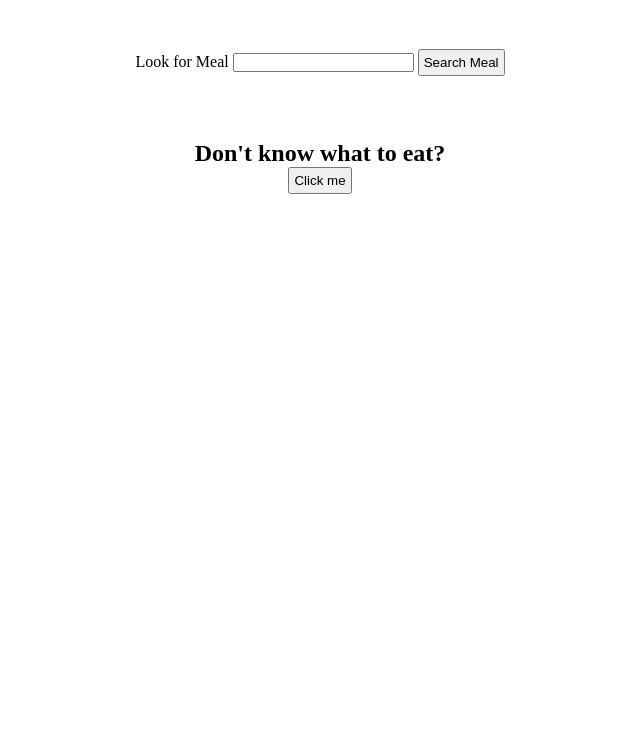
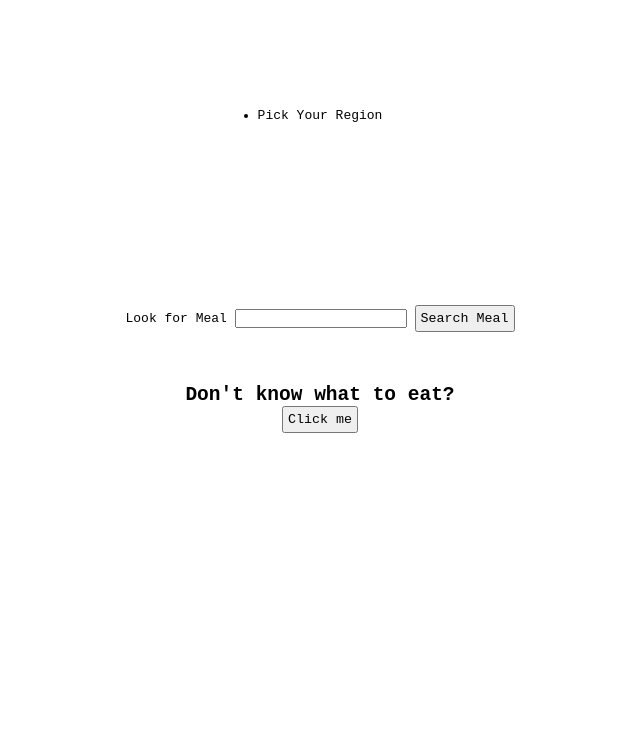
Before and after one commit to TeamFoodiesIsmaelEpifania/TeamFoodies, a website built with Vite: page app/index.html in a window 1280 px wide. Shown: the part 52-800 px from the top of the page, without its empty margins (320-960 px from the left). Built offline with nearby package versions, Linux system fonts and the light colour scheme; no server answers.

Commit message:
base-work

```diff
--- a/app/index.html
+++ b/app/index.html
@@ -11,7 +11,15 @@
     <div id="app">
       <main>
         <h1>Meal Picker</h1>
-        <form action="">
+        <div id="dropDown-container">
+          <ul class="dropdown">
+            <li>Pick Your Region
+              <ul class="dropdown-menu">
+              </ul>
+            </li>
+          </ul>
+        </div>
+        <form action="njn">
           <label for="">Look for Meal</label>
           <input type="text" name="" id="">
           <button id="search">Search Meal</button>
--- a/app/src/main.js
+++ b/app/src/main.js
@@ -3,9 +3,6 @@ import { region } from './utils/render'
 import { selectedRegion } from './utils/render'
 
 const main = () => {
-  console.log('Testing')
-  console.log('Testing branch')
-  console.log('test #2')
   region()
   selectedRegion('Mexican')
 }
--- a/app/src/style.css
+++ b/app/src/style.css
@@ -2,10 +2,18 @@
   margin: 0;
   padding: 0;
   box-sizing: border-box;
+  font-family: monospace;
 }
 
 h1 {
   text-align: center;
+}
+
+#dropDown-container {
+  display: flex;
+  padding: 10rem;
+  justify-content: center;
+  align-items: center;
 }
 
 #search {
--- a/app/src/utils/render.js
+++ b/app/src/utils/render.js
@@ -1,9 +1,13 @@
 import { fetchData } from "./utils";
 
-export const region = async() => {
-  const eachRegion = await fetchData('https://www.themealdb.com/api/json/v1/1/list.php?a=list')
-  console.log(eachRegion)
-}
+export const region = async () => {
+  const eachRegion = await fetchData('https://www.themealdb.com/api/json/v1/1/list.php?a=list');
+
+  const mainRegion = ['American', 'Spanish', 'Mexican', 'Chinese', 'Italian', 'Jamaican', 'British', 'French', 'Portuguese', 'Greek' ]
+  const filteredRegions = eachRegion.meals.filter((regions => mainRegion.includes(regions.strArea)))
+
+  console.log(filteredRegions)
+};
 
 export const selectedRegion = async(area) => {
   const oneRegion = await fetchData(`https://www.themealdb.com/api/json/v1/1/filter.php?a=${area}`)
```
